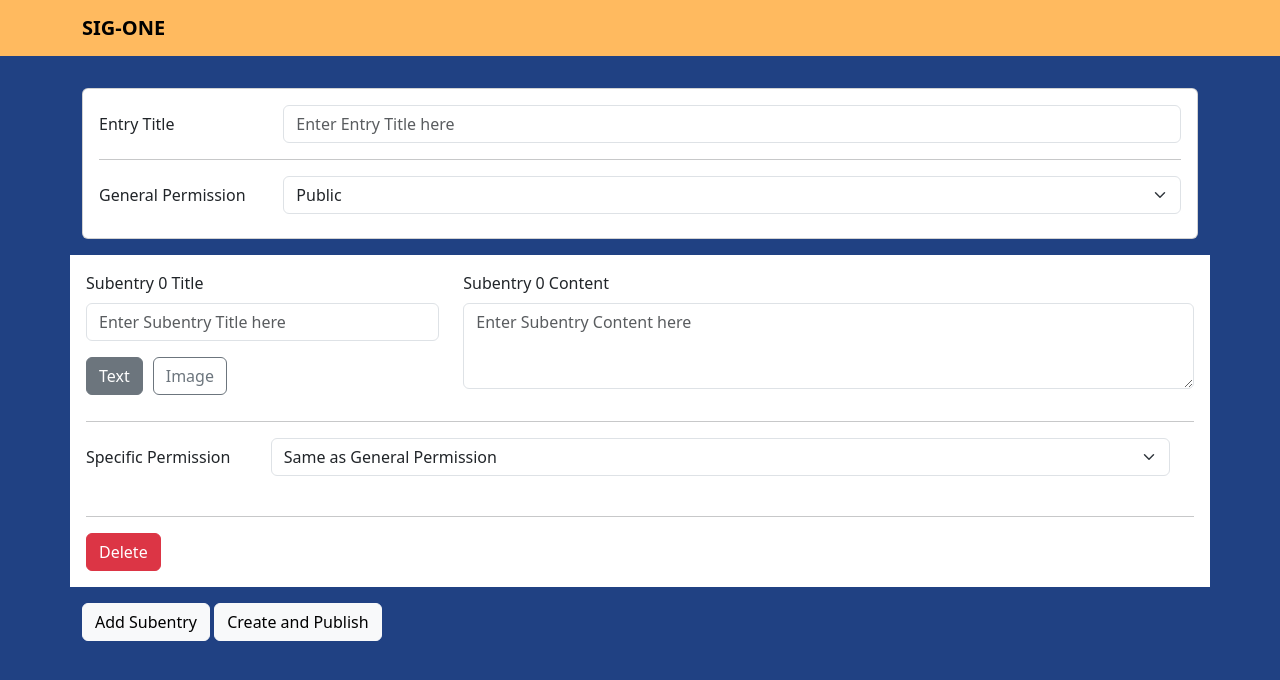
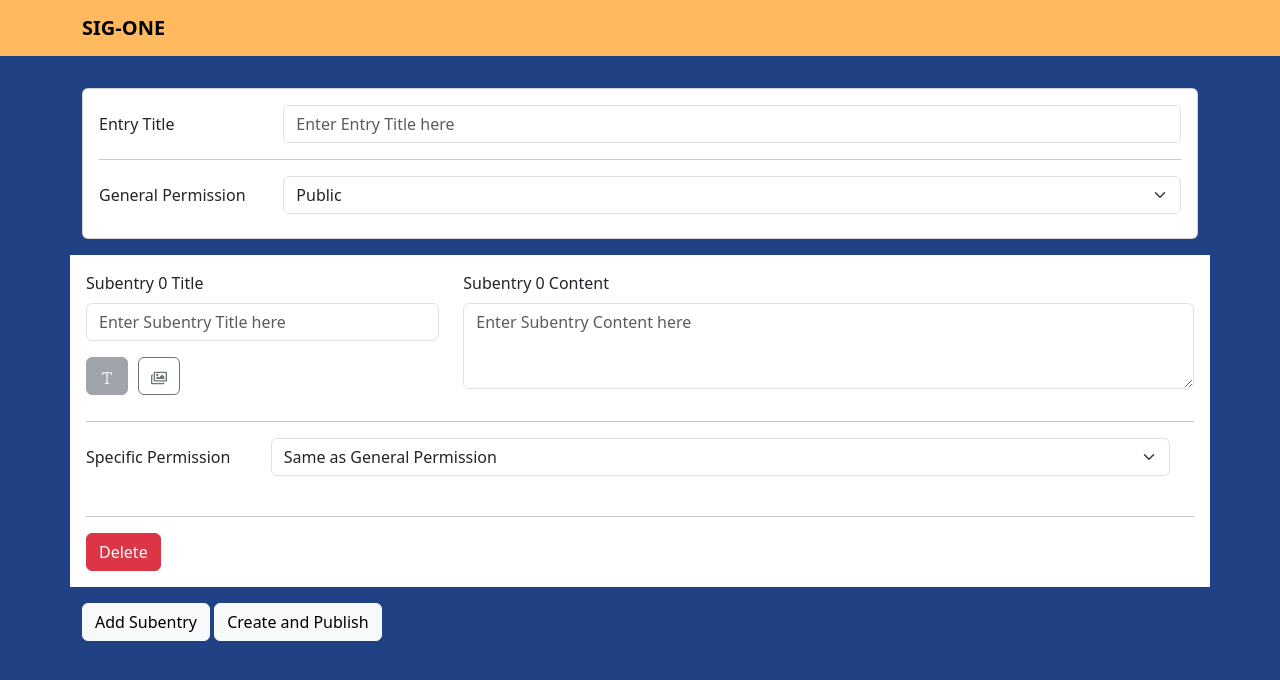
Before and after one commit to nfenciso/sp-sig-one, a React (Create React App) app in the folder frontend/: page /create-entry in a window 1280 px wide. Both pictures are taken after a click on the button "Add Subentry". Shown: the top 680 px of the page. Built offline with nearby package versions, Linux system fonts and the light colour scheme; no server answers.

Commit message:
feat: max # subentry and max char

```diff
--- a/frontend/src/pages/CreateEntry.js
+++ b/frontend/src/pages/CreateEntry.js
@@ -9,6 +9,9 @@ import { Container, Row, Col, Card, Form, Button } from "react-bootstrap";
 import Creatable, { useCreatable } from 'react-select/creatable';
 import Select from 'react-select';
 import { clone, cloneDeep, isNull, values } from "lodash";
+
+import { RxText } from "react-icons/rx";
+import { FaRegImages } from "react-icons/fa";
 
 const CHOOSE_OPTION = "-1";
 const PUBLIC_OPTION = "public";
@@ -44,16 +47,16 @@ const CreateEntry = () => {
     const [entryTitle, setEntryTitle] = useState("");
     const [subentries, setSubentries] = useState([]);
 
+    const [sending, setSending] = useState(false);
+
     const [genPermission, setGenPermission] = useState(DEFAULT_GEN);
     const [genPermissionDetails, setGenPermissionDetails] = useState([]);
 
     const [orgOptions, setOrgOptions] = useState([]);
     const [personsOptions, setPersonsOptions] = useState([]);
 
-    const [isPublicPrivate, setIsPublicPrivate] = useState(true);
-
     const postCreateEntry = async () => {
-        alert("Creating entry... Another alert will pop up when done. Please wait.");
+        setSending(true);
         await postFetch(`${baseURL}/create-entry`, {
             userEmail: JSON.parse(localStorage.getItem("user")).email,
             entryTitle,
@@ -65,11 +68,12 @@ const CreateEntry = () => {
             console.log(res);
 
             if (res) {
+                alert("Entry created!");
+                setSending(false);
                 setEntryTitle("");
                 setSubentries([]);
                 setGenPermission(DEFAULT_GEN);
                 setGenPermissionDetails([]);
-                alert("Entry created!");
             } else {
                 alert("Failed creating entry")
             }
@@ -108,6 +112,7 @@ const CreateEntry = () => {
                     onChange={(e)=>{
                         setEntryTitle(e.target.value);
                     }}
+                    maxLength={300}
                 />
                 </Col>
             </Form.Group>
@@ -255,21 +260,40 @@ const CreateEntry = () => {
                                             newSubentries[subentry.index].subtitle = e.target.value;
                                             setSubentries(newSubentries);
                                         }}
-                                        placeholder="Enter Subentry Title here" />
+                                        placeholder="Enter Subentry Title here"
+                                        maxLength={300}
+                                        />
                                 </Form.Group>
                                 <div style={{display: "flex", gap: "10px"}}>
-                                <Button variant="outline-secondary" active={subentry.type == "text"} onClick={()=>{
+                                <Button variant={
+                                    subentry.type == "text" ?
+                                    "secondary" : "outline-secondary"
+                                } disabled={subentry.type == "text"}  onClick={()=>{
                                     let newSubentries = cloneDeep(subentries);
                                     newSubentries[subentry.index].type = "text";
                                     newSubentries[subentry.index].content = "";
                                     setSubentries(newSubentries);
-                                }}>Text</Button>
-                                <Button variant="outline-secondary" active={subentry.type == "image"} onClick={()=>{
-                                    let newSubentries = cloneDeep(subentries);
-                                    newSubentries[subentry.index].type = "image";
-                                    newSubentries[subentry.index].content = "";
-                                    setSubentries(newSubentries);
-                                }}>Image</Button>
+                                }}><RxText /></Button>
+                                <Button variant={
+                                    subentry.type == "image" ?
+                                    "secondary" : "outline-secondary"
+                                }disabled={subentry.type == "image"} onClick={()=>{
+                                    let imgEntryCount = 0;
+                                    subentries.map((sub)=>{
+                                        if (sub.type == "image") {
+                                            imgEntryCount+=1;
+                                        }
+                                    });
+
+                                    if (imgEntryCount < 2) {
+                                        let newSubentries = cloneDeep(subentries);
+                                        newSubentries[subentry.index].type = "image";
+                                        newSubentries[subentry.index].content = "";
+                                        setSubentries(newSubentries);
+                                    } else {
+                                        alert("Each Entry can only have up to 2 Image Subentries.");
+                                    }
+                                }}><FaRegImages /></Button>
                                 </div>
                             </Col>
                             <Col>
@@ -286,6 +310,7 @@ const CreateEntry = () => {
                                     }}
                                     rows={3}
                                     placeholder="Enter Subentry Content here"
+                                    maxLength={1000}
                                 />
                                 :
                                 <div>
@@ -512,7 +537,9 @@ const CreateEntry = () => {
             <Container>
             <Row>
                 <Col>
-                <Button className="mb-3" variant="light" onClick={()=>{
+                <Button className="mb-3" variant="light"
+                    disabled={subentries.length>=10}
+                    onClick={()=>{
                     let newSubentries = cloneDeep(subentries);
                     newSubentries.push({
                         index: subentries.length,
@@ -527,7 +554,9 @@ const CreateEntry = () => {
                     setSubentries(newSubentries);
                 }}>Add Subentry</Button>
                 <span>  </span>
-                <Button className="mb-3" variant="light" onClick={()=>{
+                <Button
+                    disabled={sending}
+                    className="mb-3" variant="light" onClick={()=>{
                     if (window.confirm("Confirm create entry?") == true) {
                         var invalidInput = false;
                         var reasonNum = 0;
--- a/frontend/src/pages/ViewEntryPage.js
+++ b/frontend/src/pages/ViewEntryPage.js
@@ -5,7 +5,7 @@ import NavigationBar from "./components/NavigationBar";
 
 import { baseURL } from "../utils/constants";
 import { postFetch } from "../utils/requests";
-import { Container, Row, Col, Card } from "react-bootstrap";
+import { Container, Row, Col, Card, Button } from "react-bootstrap";
 import { isNull } from "lodash";
 
 const PUBLIC_OPTION = "public";
@@ -68,17 +68,31 @@ const ViewEntryPage = () => {
             setIsLoggedIn(true);
             fetchAppropriateDetails();
 
+        } else {
+            email.current = "public";
+            fetchAppropriateDetails();
         }
 
     }, []);
+
+    useEffect(()=>{
+        let userString = localStorage.getItem("user");
+        email.current = JSON.parse(userString)?.email;
+
+        if (!userString) {
+            email.current = "public";
+        }
+
+        fetchAppropriateDetails();
+    },[isLoggedIn]);
 
     return(
         <>
             <NavigationBar isLoggedIn={isLoggedIn} setIsLoggedIn={setIsLoggedIn} />
             <Container>
             {
-                isNull(isLoggedIn) ?
-                null :
+                // isNull(isLoggedIn) ?
+                // null :
                 !isNull(entryDetails) ?
                 entryDetails != 403 ?
                 <>
@@ -134,13 +148,37 @@ const ViewEntryPage = () => {
                             }
                             </Col>
                             <Col className="list-right-col-subentries p-3"
-                                style={{overflow: "auto", wordBreak: "break-all", whiteSpace: "normal", maxHeight: "30vh"}}
+                                style={{overflow: "auto", wordBreak: "break-all", whiteSpace: "normal", maxHeight: "40vh",
+                                        position: "relative"}}
                             >
                             {
                                 subentry.type == "text" ?
                                 subentry.content
                                 :
+                                <div>
                                 <img src={subentry.content} />
+                                {/* <div
+                                style={{
+                                    position: "absolute",
+                                    bottom: "0px",
+                                    width: "100%",
+                                    display: "flex",
+                                    justifyContent: "flex-end",
+                                    padding: "4px",
+                                    }}>hello
+                                </div> */}
+                                {/* <Button onClick={()=>{
+                                    var image = new Image();
+                                    image.src = subentry.content;
+
+                                    var string = `<html style="height: 100%;"><head><meta name="viewport" content="width=device-width, minimum-scale=0.1"><title>wNr8YaoI1937wAAAABJRU5ErkJggg== (2000×1414)</title></head><body style="margin: 0px; height: 100%; background-color: rgb(14, 14, 14);"><img style="display: block;-webkit-user-select: none;margin: auto;cursor: zoom-in;background-color: hsl(0, 0%, 90%);transition: background-color 300ms;" src=${subentry.content} width="971" height="686" ></body></html>`;//width="971" height="686"
+
+                                    var w = window.open("");
+                                    w.document.write(string);
+                                    w.document.close();
+                                }}>View Image</Button> */}
+                                {/* <a href={subentry.content} target="_blank">View Image</a> */}
+                                </div>
                             }
                             </Col>
                         </Row>
--- a/frontend/src/pages/components/NavigationBar.js
+++ b/frontend/src/pages/components/NavigationBar.js
@@ -94,7 +94,8 @@ const NavigationBar = ({
                                         onClick={()=>{
                                             localStorage.removeItem("user");
                                             setIsLoggedIn(false);
-                                            navigate("/");
+                                            //navigate("/");
+                                            window.location.reload();
                                         }}
 
                                     >Logout</NavDropdown.Item>
```
